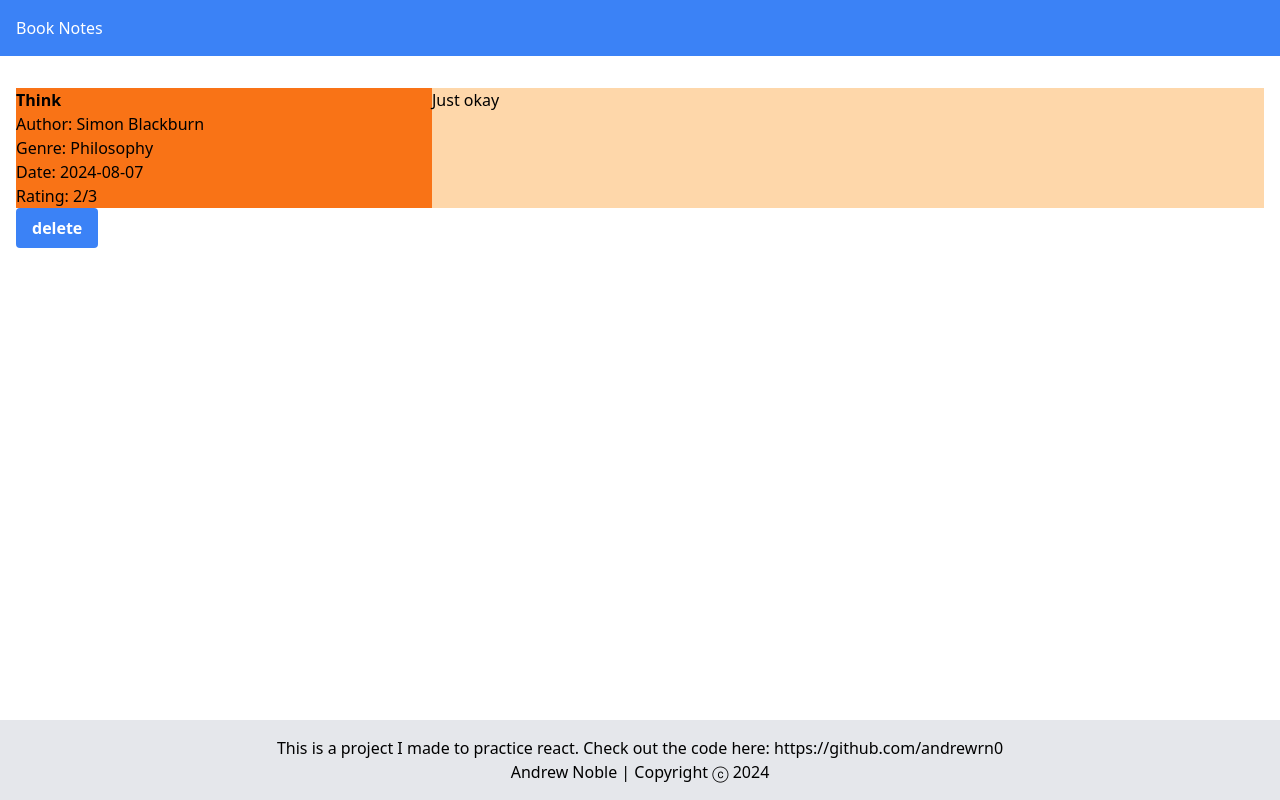
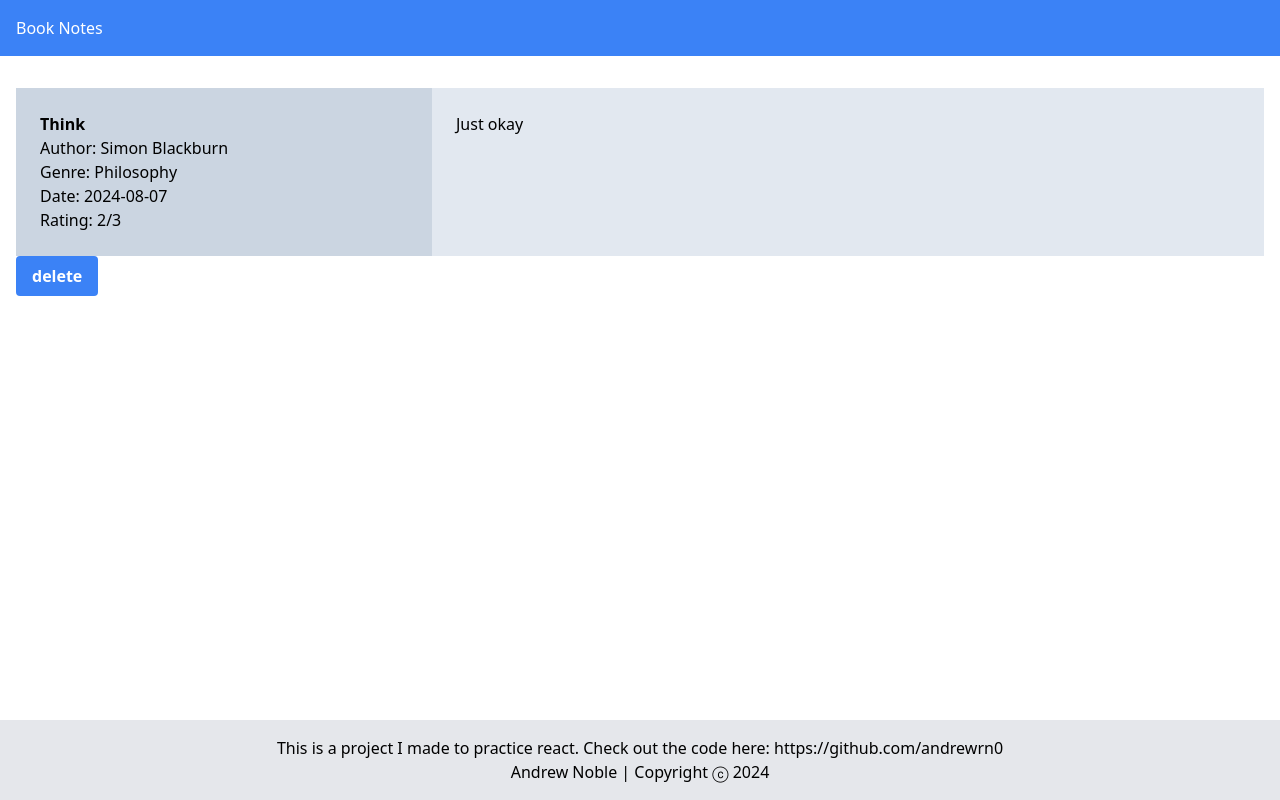
Before and after one commit to andrew-noble/book-notes, a React (Vite) app in the folder frontend/: page / in a window 1280 px wide. Built offline with nearby package versions, Linux system fonts and the light colour scheme.

Commit message:
Styling the book card

```diff
--- a/frontend/src/components/private/ConfirmButton.jsx
+++ b/frontend/src/components/private/ConfirmButton.jsx
@@ -5,7 +5,7 @@ export default function ConfirmButton(props) {
   const { confirmAction, confirmText, initialText } = props;
 
   return (
-    <>
+    <div>
       {!confirm ? (
         <button
           className="bg-blue-500 hover:bg-blue-700 text-white font-bold py-2 px-4 rounded"
@@ -29,6 +29,6 @@ export default function ConfirmButton(props) {
           </button>
         </div>
       )}
-    </>
+    </div>
   );
 }
--- a/frontend/src/components/public/BookCard.jsx
+++ b/frontend/src/components/public/BookCard.jsx
@@ -12,7 +12,7 @@ export default function BookCard() {
 
   return (
     <div className="grid grid-cols-3">
-      <div className="col-span-1 bg-orange-500">
+      <div className="col-span-1 bg-slate-300 p-6">
         <ul>
           <li>
             <h2 className="font-bold">{book.title}</h2>
@@ -23,7 +23,7 @@ export default function BookCard() {
           <li>Rating: {book.rating}/3</li>
         </ul>
       </div>
-      <div className="col-span-2 bg-orange-200">{book.notes}</div>
+      <div className="col-span-2 bg-slate-200 p-6">{book.notes}</div>
     </div>
   );
 }
```
